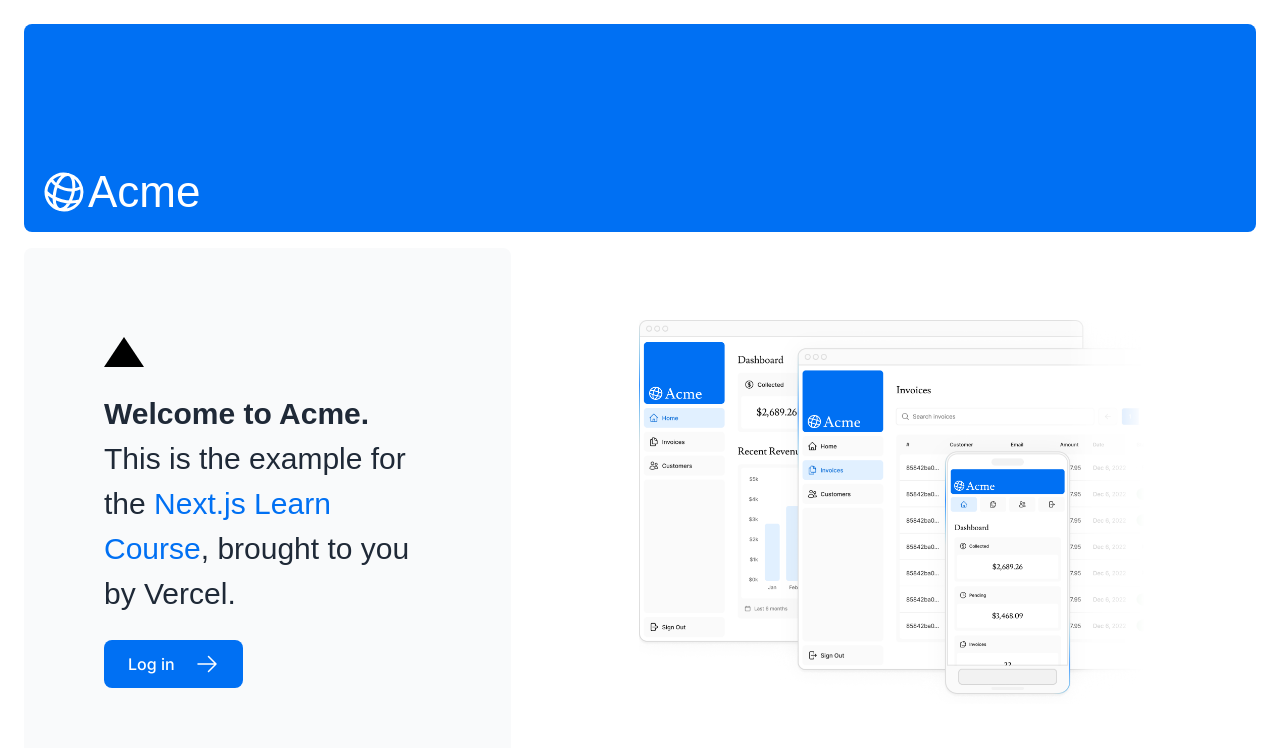
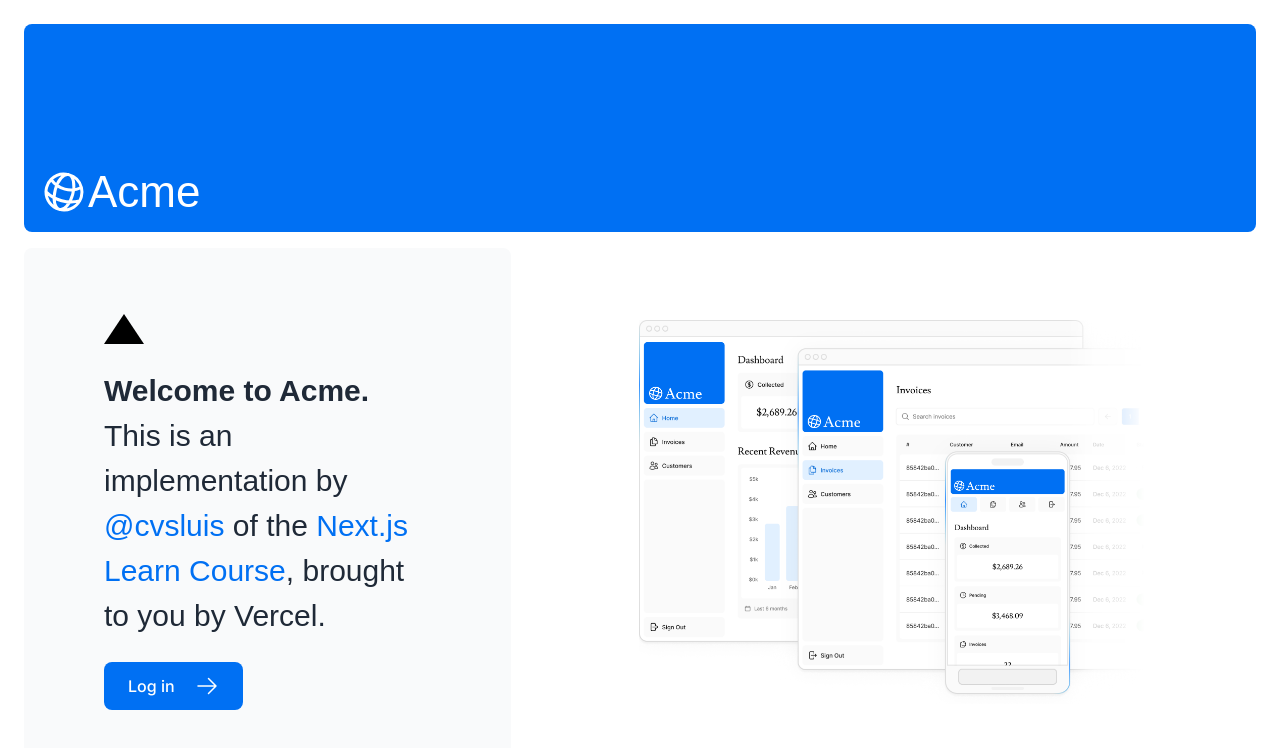
Before and after one commit to cvsluis/invoice-dashboard, a Next.js app: page / in a window 1280 px wide. Shown: the top 748 px of the page. Built offline with nearby package versions, Linux system fonts and the light colour scheme; a web font is replaced by a local one.

Commit message:
refactor: app dashboard credits

```diff
--- a/app/page.tsx
+++ b/app/page.tsx
@@ -16,7 +16,14 @@
           <p
             className={`${lusitana.className} text-xl text-gray-800 md:text-3xl md:leading-normal`}
           >
-            <strong>Welcome to Acme.</strong> This is the example for the{' '}
+            <strong>Welcome to Acme.</strong> This is an implementation by{' '}
+              <a
+                href="https://github.com/cvsluis/invoice-dashboard"
+                className="text-blue-500"
+              >
+                @cvsluis
+              </a>{' '}
+            of the{' '}
             <a href="https://nextjs.org/learn/" className="text-blue-500">
               Next.js Learn Course
             </a>
```
